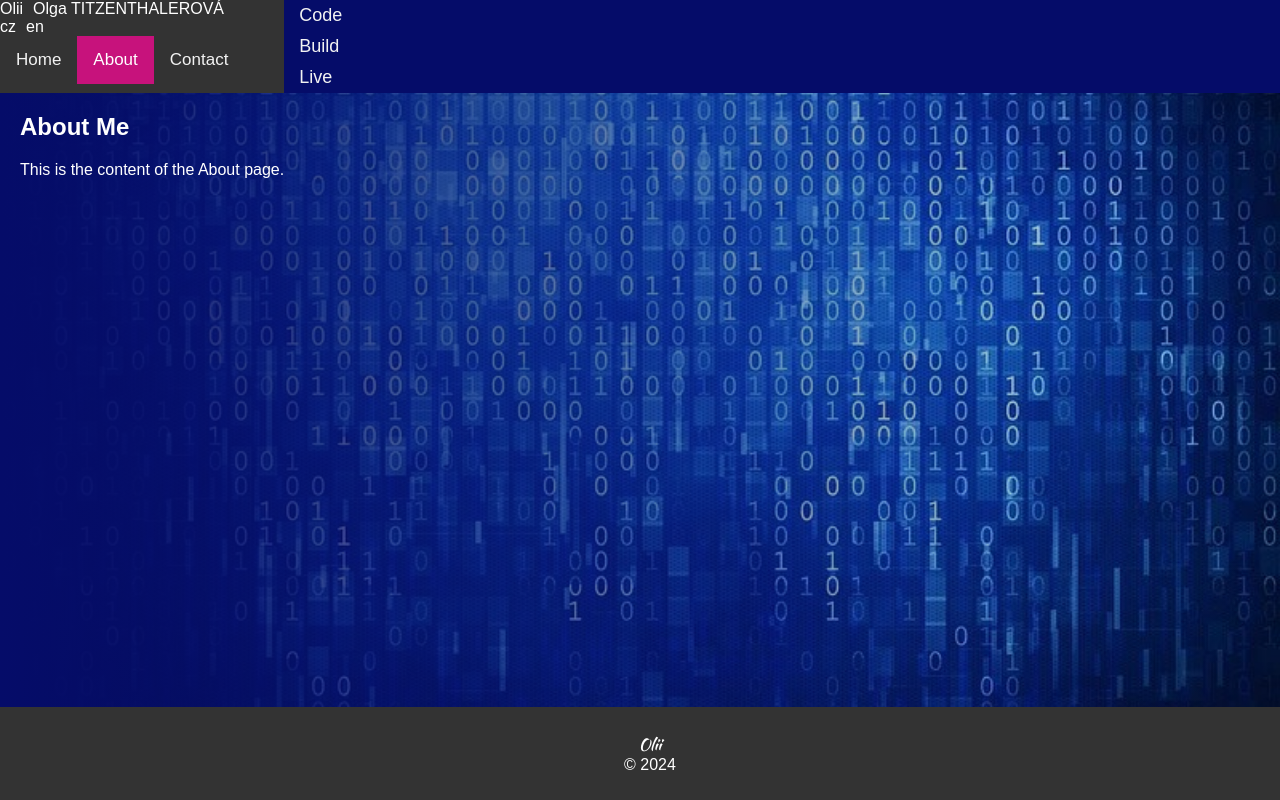
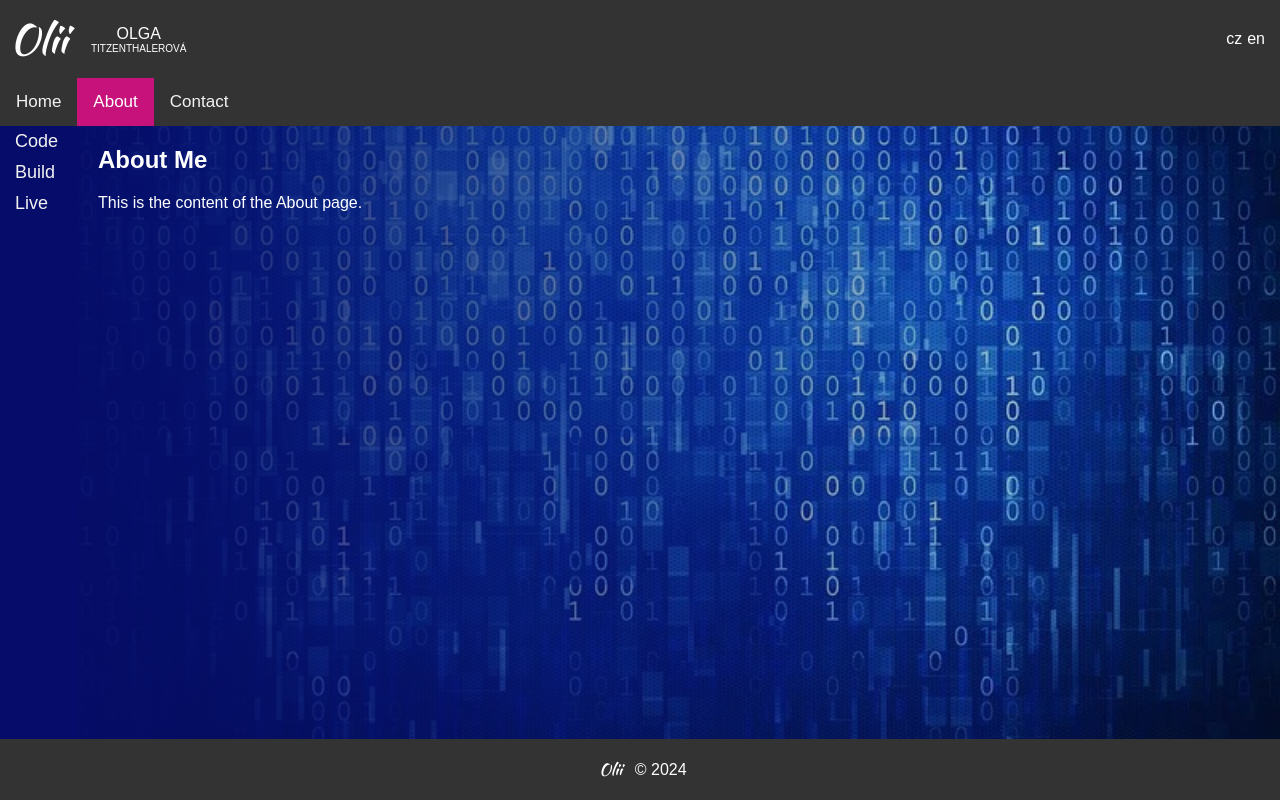
Before and after one commit to Oliinka/MyWebPage, a Django app: page /bio/ in a window 1280 px wide. Run offline with Django 4.2, Linux system fonts and the light colour scheme.

Commit message:
-header styling finished

```diff
--- a/mysite/main/static/main/styles.css
+++ b/mysite/main/static/main/styles.css
@@ -5,43 +5,53 @@ main {
 
 @font-face {
   font-family: 'KaushanScript-Regular';
-  src: url('main/fonts/KaushanScript-Regular.ttf') format('truetype');
+  src: url('fonts/KaushanScript-Regular.ttf') format('truetype');
   font-weight: normal;
+}
+/* HEADER-CONTENT */
+header .Olii {
+  font-family: 'KaushanScript-Regular', sans-serif;
+  font-size: 40px;
+}
+
+.name,
+.language {
+  list-style: none;
+  padding: 5px;
+  margin: 5px;
+  display: flex;
+  align-items: center;
+}
+
+.name li,
+.language li {
+  margin-right: 5px;
+  color: white; /* Set text color to white */
 }
 
 /* HEADER */
 header {
   background-color: #333;
   color: #fff;
-
-}
-/* HEADER-CONTENT*/
-.Olii {
-font-family: 'KaushanScript-Regular', sans-serif;
+  padding: 0px; /* Adjust padding based on your preference */
+  text-align: center;
+  grid-column: span 2; /* Header spans both columns */
 }
 
-.space-evenly {
+header small {
+  display: block;
+  margin-top: 0px; /* Adjust this value to move the small text down */
+  font-size: 10px;
+}
+
+/* Align "Olii" and language to the center */
+.header-content {
   display: flex;
   justify-content: space-between;
   align-items: center;
 }
 
-.name,
-.language {
-  list-style: none;
-  padding: 0;
-  margin: 0;
-  display: flex;
-}
-
-.name li,
-.language li {
-  margin-right: 10px;
-  color: white; /* Set text color to white */
-}
-
 /* HEADER TOP NAVIGATION BAR*/
-
 .topnav {
   background-color: #333;
   overflow: hidden;
@@ -72,7 +82,7 @@ font-family: 'KaushanScript-Regular', sans-serif;
   display: none;
 }
 
-@media screen and (max-width: 500px) {
+@media screen and (max-width: 600px) {
   .topnav a {
       float: none;
       display: block;
@@ -83,7 +93,6 @@ font-family: 'KaushanScript-Regular', sans-serif;
       display: block;
   }
 }
-
 /* END OF HEADER */
 
 
@@ -96,23 +105,12 @@ font-family: 'KaushanScript-Regular', sans-serif;
     grid-template-columns: auto 1fr; /* Sidebar takes auto width, the rest is 1fr */
     grid-template-rows: auto 1fr auto; /* Header, main content, and footer take auto height, the rest is 1fr */
     height: 100vh; /* Full height of the viewport */
-    background: linear-gradient(to left, transparent, #050c69), url("images/background.jpg") no-repeat; /* Replace 'path/to/your/image.jpg' with the actual path to your image file */
+    background: linear-gradient(to left, transparent, #050c69), url("images/background.jpg") no-repeat;
     background-size: cover; /* Cover the entire background */
     background-position: center; /* Center the background image */
     background-attachment: fixed; /* Fixed background image */
   }
 
-
-body.default .topnav a {
-  background-color: gray;
-}
-
-body.main .topnav a.active,
-body.bio .topnav a.active,
-body.contact .topnav a.active {
-  background-color: white;
-  color: white;
-}
 
 /* SIDEBAR IN BODY*/
 
@@ -151,7 +149,7 @@ body.contact .topnav a.active {
 footer {
   background-color: #333;
   color: #fff;
-  padding: 10px;
+  padding: 3px;
   text-align: center;
   position: fixed;
   bottom: 0;
@@ -168,5 +166,8 @@ footer {
   color: #fff;  /* Change color on hover */
   text-shadow: 2px 2px 2px #fff;
 }
+footer .Olii {
+  font-family: 'KaushanScript-Regular', sans-serif;
+}
 
 /* END OF FOOTER  */
--- a/mysite/main/templates/main/base.html
+++ b/mysite/main/templates/main/base.html
@@ -17,31 +17,24 @@
 
 <body class="{% block body_class %}default{% endblock %}">
     <header>
-        <!-- Your header content goes here -->
-   <div >
+        <div class="header-content">
             <ul class="name">
-            <li>Olii</li>
-            <li>Olga TITZENTHALEROVÁ</li>
+                <li class="Olii">Olii &nbsp;</li>
+                <li>OLGA <small>TITZENTHALEROVÁ</small></li>
             </ul>
-
             <ul class="language">
                 <li>cz</li>
                 <li>en</li>
             </ul>
         </div>
 
-
         <nav>
             <div class="topnav" id="myTopnav">
-
                 <a href="{% url 'index' %}" class="{% if request.path == '/' %}active{% endif %}">Home</a>
                 <a href="{% url 'bio' %}" class="{% if request.path == '/bio/' %}active{% endif %}">About</a>
                 <a href="{% url 'contact' %}" class="{% if request.path == '/contact/' %}active{% endif %}">Contact</a>
-
-                <!-- Add more links as needed -->
             </div>
         </nav>
-
     </header>
 
     <div class="sidebar">
@@ -57,7 +50,7 @@
 
     <footer>
         <!-- Your footer content goes here -->
-        <p><div class="Olii">Olii</div> &copy; 2024 </p>
+        <p><a href="{% url 'contact' %}" class="footer-link"><span class="Olii">Olii </span>&nbsp;  &copy; 2024 </a></p>
     </footer>
 </body>
 </html>
```
Lines whose indentation alone changed are shown as unchanged.
